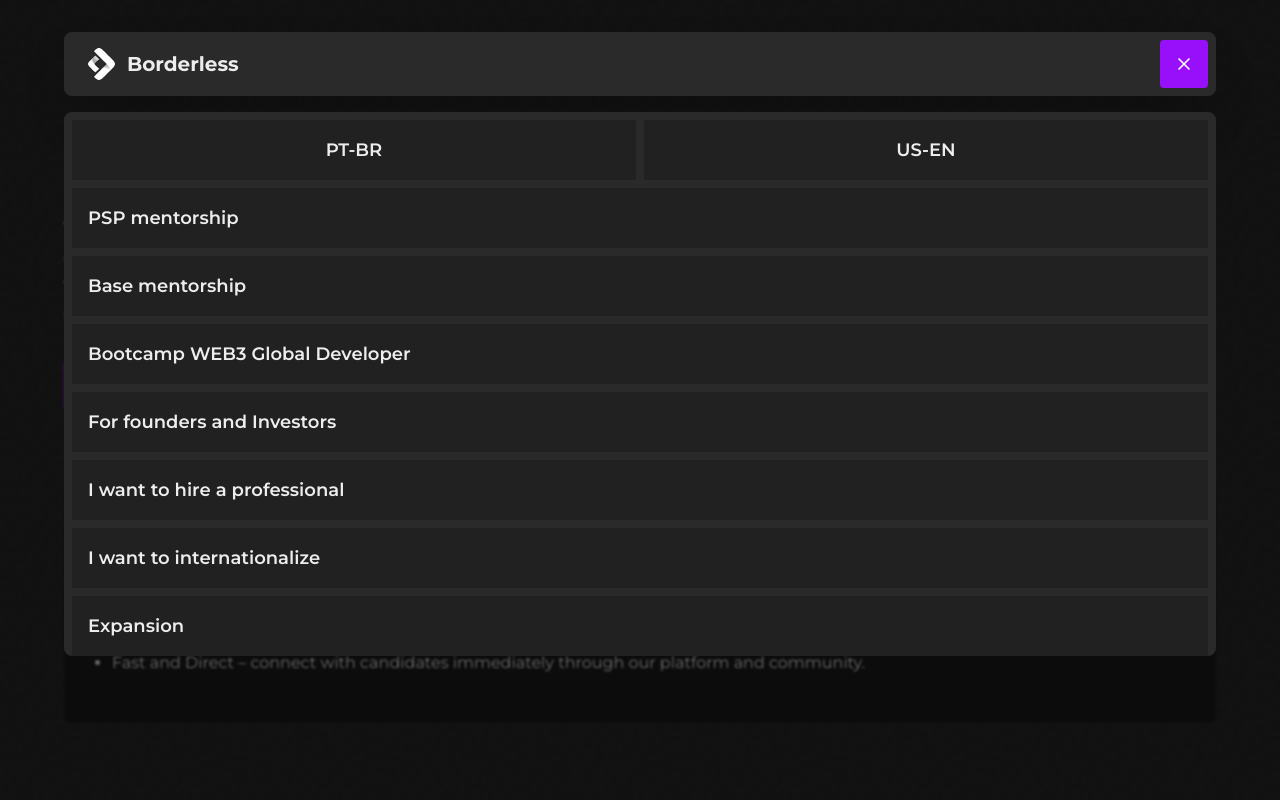
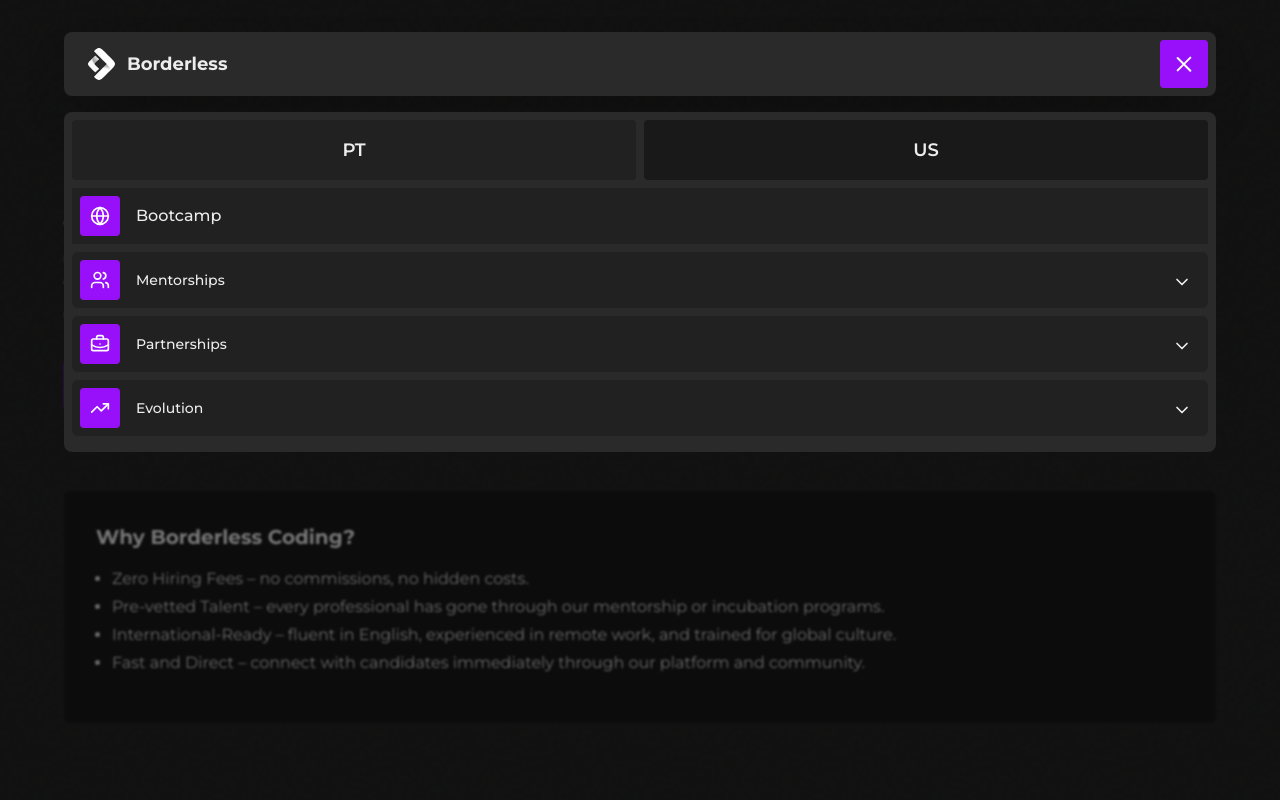
Before and after one commit to ProgramadoresSemPatria/borderless-institutional-website, a Next.js app: page /en/want-to-hire in a window 1280 px wide. Both pictures are taken after a click on the button 1184 px from the left and 64 px from the top of the page. Shown: the top 800 px of the page. Built offline with nearby package versions, Linux system fonts and the light colour scheme.

Commit message:
refactor: header

```diff
--- /dev/null
+++ b/app/components/layout/Header/components/NavItems.tsx
@@ -0,0 +1,59 @@
+import {
+  Accordion,
+  AccordionContent,
+  AccordionItem,
+  AccordionTrigger,
+} from "@/app/components/ui/Accordion";
+import { IconWrapper } from "@/app/components/ui/IconWrapper";
+import { ArrowUpRight } from "lucide-react";
+import Link from "next/link";
+import { navItems } from "../constants/navItems";
+
+export default function NavItems({ onClick }: { onClick: () => void }) {
+  return (
+    <Accordion type="single" collapsible className="space-y-2">
+      {navItems.map((item) => (
+        <AccordionItem
+          value={item.title}
+          key={item.title}
+          className="border-0 space-y-2"
+        >
+          {item.subItems ? (
+            <AccordionTrigger
+              hideArrow={!item.subItems}
+              className="w-full items-center rounded-md bg-[#212121] p-2 pr-4"
+            >
+              <div className="flex items-center gap-4">
+                {item.icon && <IconWrapper icon={item.icon} />}
+                <p className="font-medium">{item.title}</p>
+              </div>
+            </AccordionTrigger>
+          ) : (
+            <Link
+              className="flex items-center gap-4 bg-[#212121] p-2 pr-4"
+              href={item.href || "/"}
+              onClick={onClick}
+            >
+              {item.icon && <IconWrapper icon={item.icon} />}
+              <p className="font-medium">{item.title}</p>
+            </Link>
+          )}
+
+          <AccordionContent className="flex flex-col gap-2 pb-0">
+            {item.subItems?.map((subItem) => (
+              <Link
+                key={subItem.title}
+                href={subItem.href || "/"}
+                className="bg-[#212121] pl-4 p-2 rounded-md flex items-center justify-between"
+                onClick={onClick}
+              >
+                <p>{subItem.title}</p>
+                <IconWrapper icon={ArrowUpRight} />
+              </Link>
+            ))}
+          </AccordionContent>
+        </AccordionItem>
+      ))}
+    </Accordion>
+  );
+}
--- /dev/null
+++ b/app/components/layout/Header/constants/navItems.ts
@@ -0,0 +1,42 @@
+import {
+  BriefcaseBusiness,
+  Globe,
+  LucideIcon,
+  TrendingUp,
+  Users,
+} from "lucide-react";
+
+export type NavItem = {
+  title: string;
+  icon?: LucideIcon;
+  href?: string;
+  subItems?: Omit<NavItem, "subItems" | "icon">[];
+};
+
+export const navItems: NavItem[] = [
+  { title: "Bootcamp", href: "/bootcamp-web3", icon: Globe },
+  {
+    title: "Mentorships",
+    icon: Users,
+    subItems: [
+      { title: "PSP", href: "/psp-mentorship" },
+      { title: "BASE", href: "/base-mentorship" },
+    ],
+  },
+  {
+    title: "Partnerships",
+    icon: BriefcaseBusiness,
+    subItems: [
+      { title: "Founders & Investors", href: "/for-founders-and-investors" },
+      { title: "Hire", href: "/want-to-hire" },
+    ],
+  },
+  {
+    title: "Evolution",
+    icon: TrendingUp,
+    subItems: [
+      { title: "Internationalize", href: "/want-to-internationalize" },
+      { title: "Expansion", href: "/expansion" },
+    ],
+  },
+];
--- a/app/components/layout/Header.tsx
+++ b/app/components/layout/Header/index.tsx
@@ -2,17 +2,18 @@
 
 import { Link, usePathname, useRouter } from "@/i18n/navigation";
 import { useGSAP } from "@gsap/react";
+import clsx from "clsx";
 import gsap from "gsap";
-import { Menu, X } from "lucide-react";
-import { useTranslations } from "next-intl";
+import { useLocale, useTranslations } from "next-intl";
 import Image from "next/image";
 import { useState } from "react";
-import { IconWrapper } from "../ui/IconWrapper";
+import NavItems from "./components/NavItems";
 
 export function Header() {
   const t = useTranslations("Header");
   const pathname = usePathname();
   const router = useRouter();
+  const locale = useLocale();
   const [isOpen, setIsOpen] = useState<boolean>(false);
 
   const links = [
@@ -87,9 +88,14 @@ export function Header() {
           onClick={hideMenu}
         />
       )}
+
       <nav className="fixed w-full top-8 left-0 right-0 z-50">
         <div className="w-[90%] max-w-[1800px] mx-auto bg-[#2a2a2b] rounded-lg p-2 flex justify-between items-center h-16 relative shadow-2xl">
-          <Link href={"/"} className="flex items-center gap-3 h-full py-2">
+          <Link
+            href={"/"}
+            className="flex items-center gap-3 h-full py-2"
+            onClick={hideMenu}
+          >
             <Image
               width={501}
               height={596}
@@ -97,46 +103,59 @@ export function Header() {
               src={"/borderless-logo-white.svg"}
               className="w-fit h-full ml-4"
             />
-            <p className="font-bold text-xl">Borderless</p>
+            <p className="font-bold text-lg">Borderless</p>
           </Link>
 
           <button
-            className="cursor-pointer h-full"
+            className="cursor-pointer bg-primary h-full aspect-square rounded-sm"
             onClick={isOpen ? hideMenu : () => setIsOpen(true)}
           >
-            <IconWrapper
-              className="aspect-square h-full p-0 flex-center"
-              icon={isOpen ? X : Menu}
-            />
+            <div className="grid justify-items-center gap-1">
+              <span
+                className={clsx(
+                  "h-0.5 w-5 rounded-full bg-white transition duration-500",
+                  isOpen && "rotate-45 translate-y-[0.4rem]"
+                )}
+              />
+              <span
+                className={clsx(
+                  "h-0.5 w-5 rounded-full bg-white transition duration-500",
+                  isOpen && "scale-x-0"
+                )}
+              />
+              <span
+                className={clsx(
+                  "h-0.5 w-5 rounded-full bg-white transition duration-500",
+                  isOpen && "-rotate-45 -translate-y-1.5"
+                )}
+              />
+            </div>
           </button>
 
           {isOpen && (
-            <div className="header-buttons-container absolute bg-[#2a2a2b] rounded-lg p-2 w-full left-0 bottom-0 translate-y-[calc(100%+1rem)] flex flex-col gap-2 max-h-[calc(100vh-16rem)] overflow-y-auto scrollbar-hide opacity-0">
+            <div className="header-buttons-container absolute bg-[#2a2a2b] rounded-lg p-2 w-full left-0 bottom-0 translate-y-[calc(100%+1rem)] flex flex-col gap-2 max-h-[calc(100vh-1rem)] overflow-y-auto scrollbar-hide opacity-0">
               <div className="grid grid-cols-2 gap-2">
                 <button
-                  className="bg-[#212121] p-4 text-lg font-semibold cursor-pointer hover:opacity-70 transition-opacity duration-150"
+                  className={clsx(
+                    "bg-[#212121] p-4 text-lg font-semibold cursor-pointer hover:opacity-70 transition-opacity duration-150 rounded-sm",
+                    locale === "pt" && "bg-tertiary"
+                  )}
                   onClick={() => changeLocale("pt")}
                 >
-                  PT-BR
+                  PT
                 </button>
                 <button
-                  className="bg-[#212121] p-4 text-lg font-semibold cursor-pointer hover:opacity-70 transition-opacity duration-150"
+                  className={clsx(
+                    "bg-[#212121] p-4 text-lg font-semibold cursor-pointer hover:opacity-70 transition-opacity duration-150 rounded-sm",
+                    locale === "en" && "bg-tertiary"
+                  )}
                   onClick={() => changeLocale("en")}
                 >
-                  US-EN
+                  US
                 </button>
               </div>
 
-              {links.map((link) => (
-                <Link
-                  href={link.href}
-                  key={link.title}
-                  className="bg-[#212121] p-4 text-lg font-semibold cursor-pointer hover:opacity-70 transition-opacity duration-150"
-                  onClick={hideMenu}
-                >
-                  {link.title}
-                </Link>
-              ))}
+              <NavItems onClick={hideMenu} />
             </div>
           )}
         </div>
--- a/app/components/ui/Accordion.tsx
+++ b/app/components/ui/Accordion.tsx
@@ -27,8 +27,11 @@ function AccordionItem({
 function AccordionTrigger({
   className,
   children,
+  hideArrow,
   ...props
-}: React.ComponentProps<typeof AccordionPrimitive.Trigger>) {
+}: React.ComponentProps<typeof AccordionPrimitive.Trigger> & {
+  hideArrow?: boolean;
+}) {
   return (
     <AccordionPrimitive.Header className="flex">
       <AccordionPrimitive.Trigger
@@ -40,7 +43,9 @@ function AccordionTrigger({
         {...props}
       >
         {children}
-        <ChevronDownIcon className="text-muted-foreground pointer-events-none size-5 shrink-0 translate-y-0.5 transition-transform duration-200" />
+        {!hideArrow && (
+          <ChevronDownIcon className="text-muted-foreground pointer-events-none size-5 shrink-0 translate-y-0.5 transition-transform duration-200" />
+        )}
       </AccordionPrimitive.Trigger>
     </AccordionPrimitive.Header>
   );
```
